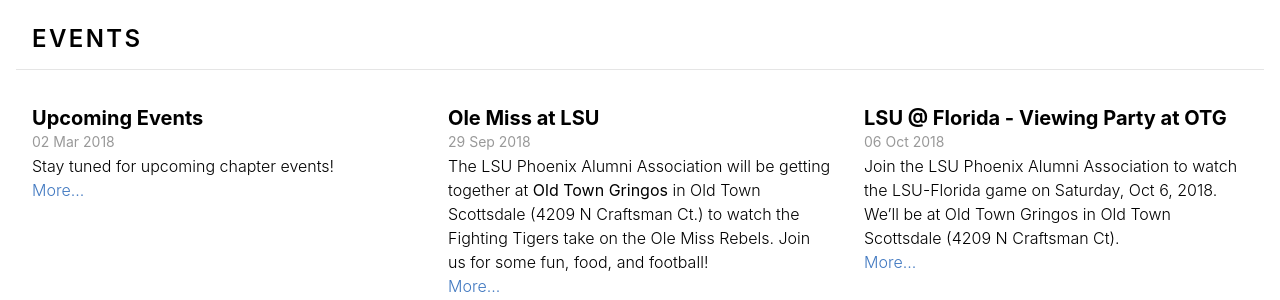
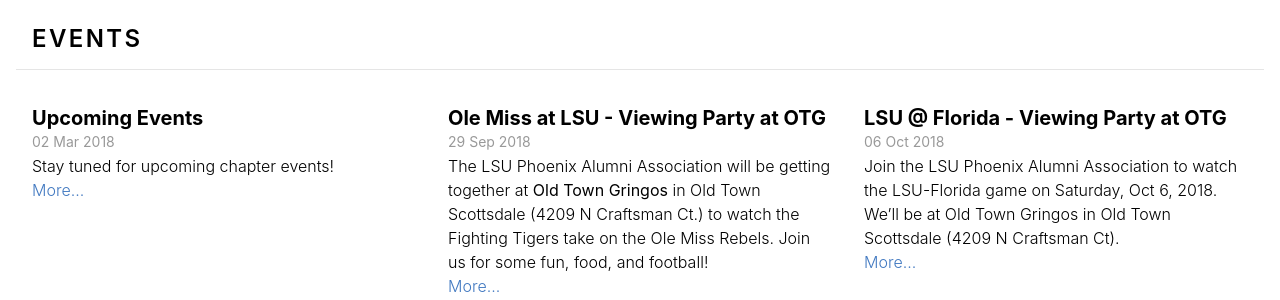
Before and after one commit to lsu-phoenix-alumni/lsu-phoenix-alumni.github.io, a Jekyll site: the page built from index.html, in a window 1280 px wide. Shown: the part 1445-1745 px from the top of the page. Built offline with Jekyll 4.4.1, drawn with Linux system fonts in a browser that asks for light colours.

Commit message:
Updated Ole Miss At Lsu

```diff
--- a/_events/ole-miss-at-lsu.markdown
+++ b/_events/ole-miss-at-lsu.markdown
@@ -1,5 +1,5 @@
 ---
-title: Ole Miss at LSU
+title: Ole Miss at LSU - Viewing Party at OTG
 date: 2018-09-29 18:15:00 Z
 ---
 
```
